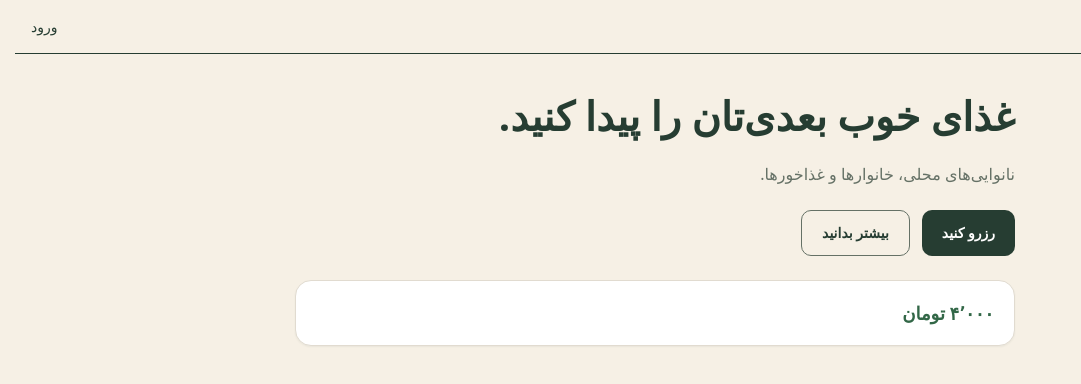
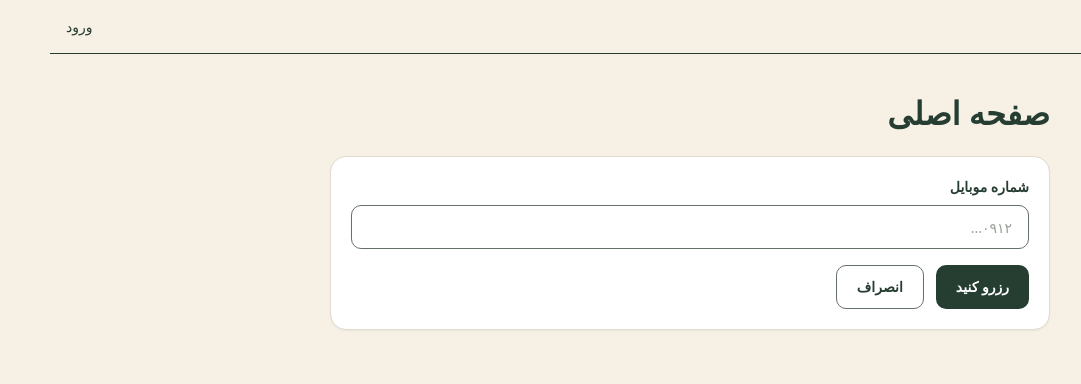
Before and after one commit to samanskh/tahe-dig-frontend, a React (Vite) app: page / in a window 1280 px wide. Shown: the top 384 px of the page, without its empty margins (177-1258 px from the left). Built offline with nearby package versions, Linux system fonts and the light colour scheme; no server answers.

Commit message:
feat: add base UI components (Button, Input, Card)

```diff
--- /dev/null
+++ b/src/components/ui/Button.tsx
@@ -0,0 +1,38 @@
+import type { ButtonHTMLAttributes } from 'react'
+
+type Variant = 'primary' | 'secondary' | 'danger'
+type Size = 'md' | 'lg'
+
+interface ButtonProps extends ButtonHTMLAttributes<HTMLButtonElement> {
+  variant?: Variant
+  size?: Size
+}
+
+const variants: Record<Variant, string> = {
+  primary:
+    'bg-primary text-on-primary hover:bg-primary-hover active:bg-primary-pressed',
+  secondary:
+    'border border-border-input bg-surface text-text-primary hover:bg-surface-secondary',
+  danger:
+    'bg-error text-text-inverse hover:bg-error-hover active:bg-error-pressed',
+}
+
+// حداقل هدف لمس ۴۴px (WCAG)، دکمه بزرگ ۵۲px
+const sizes: Record<Size, string> = {
+  md: 'min-h-11 px-5 text-label-md',
+  lg: 'min-h-13 px-6 text-label-lg',
+}
+
+export default function Button({
+  variant = 'primary',
+  size = 'md',
+  className = '',
+  ...props
+}: ButtonProps) {
+  return (
+    <button
+      className={`inline-flex items-center justify-center rounded-md transition-colors disabled:cursor-not-allowed disabled:bg-surface-secondary disabled:text-text-disabled ${variants[variant]} ${sizes[size]} ${className}`}
+      {...props}
+    />
+  )
+}
--- /dev/null
+++ b/src/components/ui/Card.tsx
@@ -0,0 +1,10 @@
+import type { HTMLAttributes } from 'react'
+
+export default function Card({ className = '', ...props }: HTMLAttributes<HTMLDivElement>) {
+  return (
+    <div
+      className={`rounded-lg border border-border-default bg-surface p-5 shadow-1 ${className}`}
+      {...props}
+    />
+  )
+}
--- /dev/null
+++ b/src/components/ui/Input.tsx
@@ -0,0 +1,26 @@
+import type { InputHTMLAttributes } from 'react'
+
+interface InputProps extends InputHTMLAttributes<HTMLInputElement> {
+  label: string
+  error?: string
+}
+
+export default function Input({ label, error, id, className = '', ...props }: InputProps) {
+  const inputId = id ?? label
+  return (
+    <div className="flex flex-col gap-2">
+      <label htmlFor={inputId} className="text-label-md text-text-primary">
+        {label}
+      </label>
+      <input
+        id={inputId}
+        aria-invalid={!!error}
+        className={`min-h-11 rounded-md border bg-surface px-4 text-body-md text-text-primary placeholder:text-text-disabled ${
+          error ? 'border-error' : 'border-border-input'
+        } ${className}`}
+        {...props}
+      />
+      {error && <p className="text-caption text-error">{error}</p>}
+    </div>
+  )
+}
--- a/src/pages/HomePage.tsx
+++ b/src/pages/HomePage.tsx
@@ -1,25 +1,18 @@
+import Button from '@/components/ui/Button'
+import Card from '@/components/ui/Card'
+import Input from '@/components/ui/Input'
+
 export default function HomePage() {
   return (
     <div className="mx-auto max-w-3xl space-y-6 p-6">
-      <h1 className="text-display-xl text-text-primary">
-        غذای خوب بعدی‌تان را پیدا کنید.
-      </h1>
-      <p className="text-body-lg text-text-secondary">
-        نانوایی‌های محلی، خانوارها و غذاخورها.
-      </p>
-
-      <div className="flex gap-3">
-        <button className="rounded-md bg-primary px-5 py-3 text-label-md text-on-primary hover:bg-primary-hover active:bg-primary-pressed">
-          رزرو کنید
-        </button>
-        <button className="rounded-md border border-border-input px-5 py-3 text-label-md text-text-primary">
-          بیشتر بدانید
-        </button>
-      </div>
-
-      <div className="rounded-lg border border-border-default bg-surface p-5 shadow-1">
-        <p className="text-price-md text-success">۴٬۰۰۰ تومان</p>
-      </div>
+      <h1 className="text-title-xl">صفحه اصلی</h1>
+      <Card className="space-y-4">
+        <Input label="شماره موبایل" placeholder="۰۹۱۲..." />
+        <div className="flex gap-3">
+          <Button>رزرو کنید</Button>
+          <Button variant="secondary">انصراف</Button>
+        </div>
+      </Card>
     </div>
   )
 }
```
Also changed, not shown: 1 other file (tests, documents, lock files or other folders).
